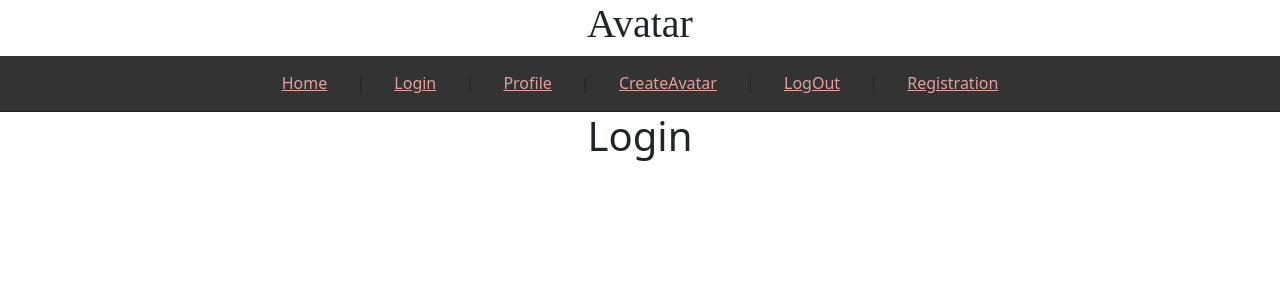
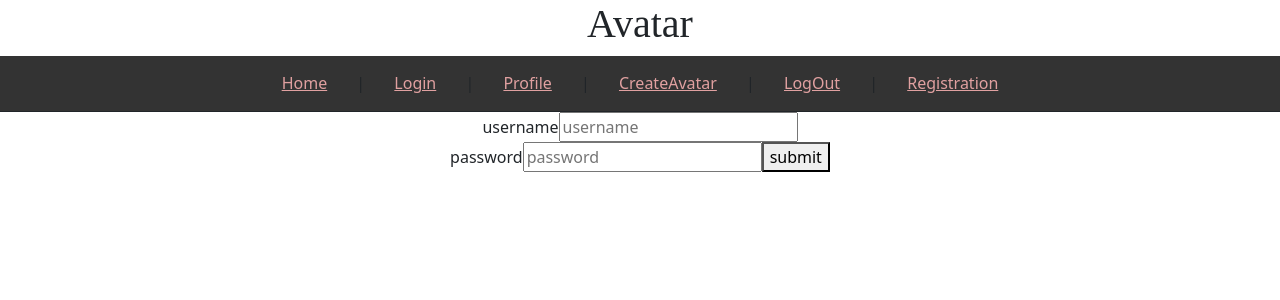
Before and after one commit to markgregory757/AvatarsApp, a React (Create React App) app: page /user in a window 1280 px wide. Shown: the top 300 px of the page. Built offline with nearby package versions, Linux system fonts and the light colour scheme; the HTML template or start-up script is replaced by a standard one; a web font is replaced by a local one.

Commit message:
working one

```diff
--- a/package.json
+++ b/package.json
@@ -8,11 +8,13 @@
     "@testing-library/user-event": "^13.5.0",
     "axios": "^0.27.2",
     "bootstrap": "^5.1.3",
+    "formik": "^2.2.9",
     "react": "^18.1.0",
     "react-dom": "^18.1.0",
     "react-router-dom": "^6.3.0",
     "react-scripts": "5.0.1",
-    "web-vitals": "^2.1.4"
+    "web-vitals": "^2.1.4",
+    "yup": "^0.32.11"
   },
   "scripts": {
     "start": "react-scripts start",
--- a/src/components/Home.jsx
+++ b/src/components/Home.jsx
@@ -1,8 +1,9 @@
 import { useEffect,useState } from "react";
 import userservice from "../services/userservice";
 import { Link } from "react-router-dom";
-const Home = () => {
-const [users,setUsers]=useState([])
+const Home = (props) => {
+    console.log(props)
+const [users,setUsers]=useState(null)
 useEffect(()=>{
 const data=userservice.getALLPublished()
 data.then(result=>{
--- a/src/components/Login.jsx
+++ b/src/components/Login.jsx
@@ -1,9 +1,76 @@
-import React, { useState } from "react";
-import UserDataService from "../services/userservice";
+import {useFormik} from "formik"
+// import * as Yup from "yup"
+import Axios from "axios"
+import userservice from "../services/userservice"
+import { useState, } from "react"
+
+import Home from "./Home"
+
+
 const Login = () => {
 
-  return (
-   <h1>Login</h1>
-  )
-};
+ const [loggedUser,setLoggedUser]=useState()
+const formik=useFormik({
+    initialValues:{
+        username:"",
+        password:""
+    },
+
+    // validationSchema:Yup.object({
+    //     username:Yup.string()
+    //     .required("Required"),
+    //     password:Yup.string()
+    //     .max(15,"must be 15 characters or less")
+    //     .min(3,"must be less than 3 characters or more")
+    //     .required("Required")
+    // }),
+    onSubmit:(values)=>{
+      let userInfo={
+       username:values.username,
+       password:values.password
+      }
+
+      userservice.login(userInfo).then(response=>{
+       setLoggedUser(response.data)
+    })
+}
+})
+
+console.log(formik.errors)
+
+
+return ( <>
+ { loggedUser &&  <Home loggedUser={loggedUser}/>}
+        <div className="signupForm">
+            <form onSubmit={formik.handleSubmit}>
+                <label title="username">username</label>
+                <input id="username"
+                username="username"
+                placeholder="username"
+                type="text"
+                onBlur={formik.handleBlur}
+                onChange={formik.handleChange}
+                value={formik.values.username}
+                    />
+                    {/* {formik.touched.username && formik.errors.username ? <p>{formik.errors.username}</p>:null} */}
+                    <br />
+                <label title="password">password</label>
+                <input
+                id="password"
+                 name="password"
+                  placeholder="password"
+                   type="text"
+                   onBlur={formik.handleBlur}
+                   onChange={formik.handleChange}
+                   value={formik.values.password}
+                    />
+                    {/* { formik.touched.password && formik.errors.password ? <p>{formik.errors.password}</p>:null} */}
+                    <button type="submit" name="loginButton">submit</button>
+            </form>
+        </div>
+        </>
+     );
+
+}
+
 export default Login;
--- a/src/components/friendsPage.jsx
+++ b/src/components/friendsPage.jsx
@@ -1,14 +1,18 @@
 import { useEffect, useState } from 'react';
 import { useParams } from 'react-router-dom';
 import userservice from '../services/userservice';
+import avtrservice from '../services/avtrservice';
 
 const FriendsPage = () => {
     const {id}=useParams()
     const [userData,setUserData]=useState(null)
+    const [avtrData,setAvtrData]=useState(null)
 useEffect(()=>{
-userservice.getById(id).then(response=>setUserData(response.data))
+// userservice.getById(id).then(response=>setUserData(response.data))
+avtrservice.getALLPublished().then(response=>console.log(response))
 },[])
-console.log(userData)
+// console.log(userData)
+// console.log(avtrData)
     return (
         <div className='FriendsPage'>
 
--- a/src/services/avtrservice.jsx
+++ b/src/services/avtrservice.jsx
@@ -15,6 +15,9 @@ class AvtrDataService {
   delete(id) {
     return http.delete(`/avtr/${id}`);
   }
+  getALLPublished(){
+    return http.get(`/avtr/published`);
+  }
   deleteAll() {
     return http.delete(`/avtr`);
   }
--- a/src/services/userservice.jsx
+++ b/src/services/userservice.jsx
@@ -3,6 +3,10 @@ class UserDataService {
   getAll() {
     return http.get("/user");
 
+  }
+  login(userInfo){
+    return http.post(`/user/login`,userInfo
+    );
   }
   get() {
     return http.get(`/user`);
```
Also changed, not shown: 2 other files (tests, documents, lock files or other folders).
